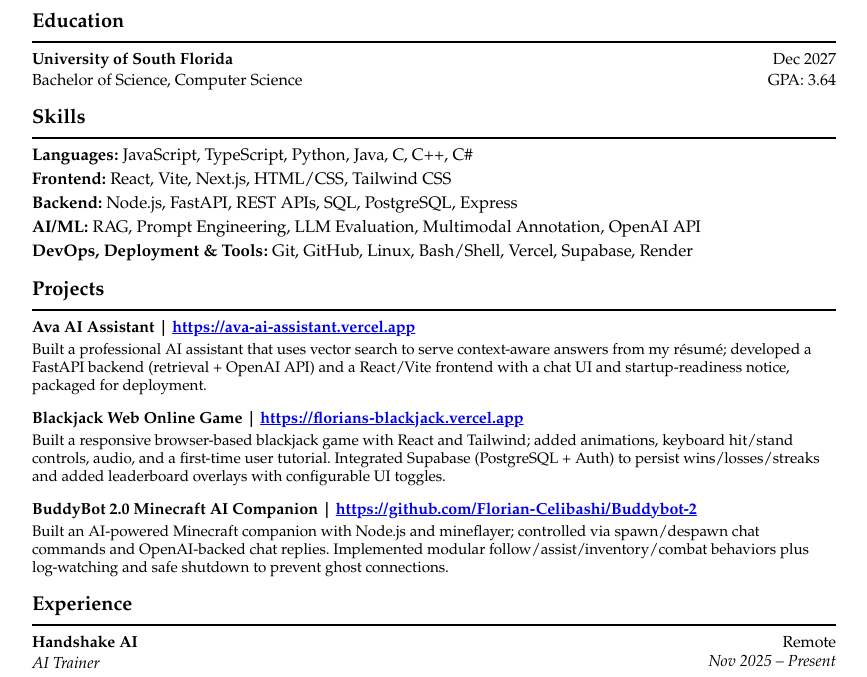
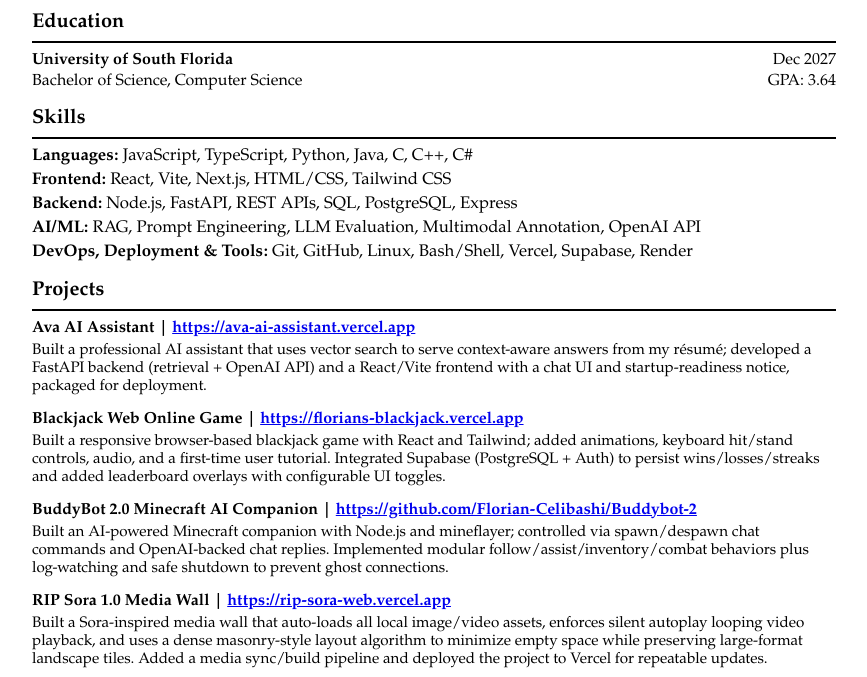
Before and after one commit to Florian-Celibashi/Online-Resume, a plain HTML site: page index.html in a window 1280 px wide. Shown: the part 121-798 px from the top of the page, without its empty margins (206-1073 px from the left). Drawn offline with Linux system fonts and the light colour scheme.

Commit message:
Add RIP Sora 1.0 project entry

```diff
--- a/index.html
+++ b/index.html
@@ -268,6 +268,22 @@
                     behaviors plus log-watching and safe shutdown to prevent ghost connections.
                 </div>
             </article>
+
+            <article>
+                <div class="project-title-line">
+                    <div class="project-title">
+                        RIP Sora 1.0 Media Wall |
+                        <a href="https://rip-sora-web.vercel.app" target="_blank"
+                            rel="noopener noreferrer">https://rip-sora-web.vercel.app</a>
+                    </div>
+                </div>
+                <div class="project-description">
+                    Built a Sora-inspired media wall that auto-loads all local image/video assets, enforces silent
+                    autoplay looping video playback, and uses a dense masonry-style layout algorithm to minimize empty
+                    space while preserving large-format landscape tiles. Added a media sync/build pipeline and deployed
+                    the project to Vercel for repeatable updates.
+                </div>
+            </article>
         </section>
 
         <section>
```
